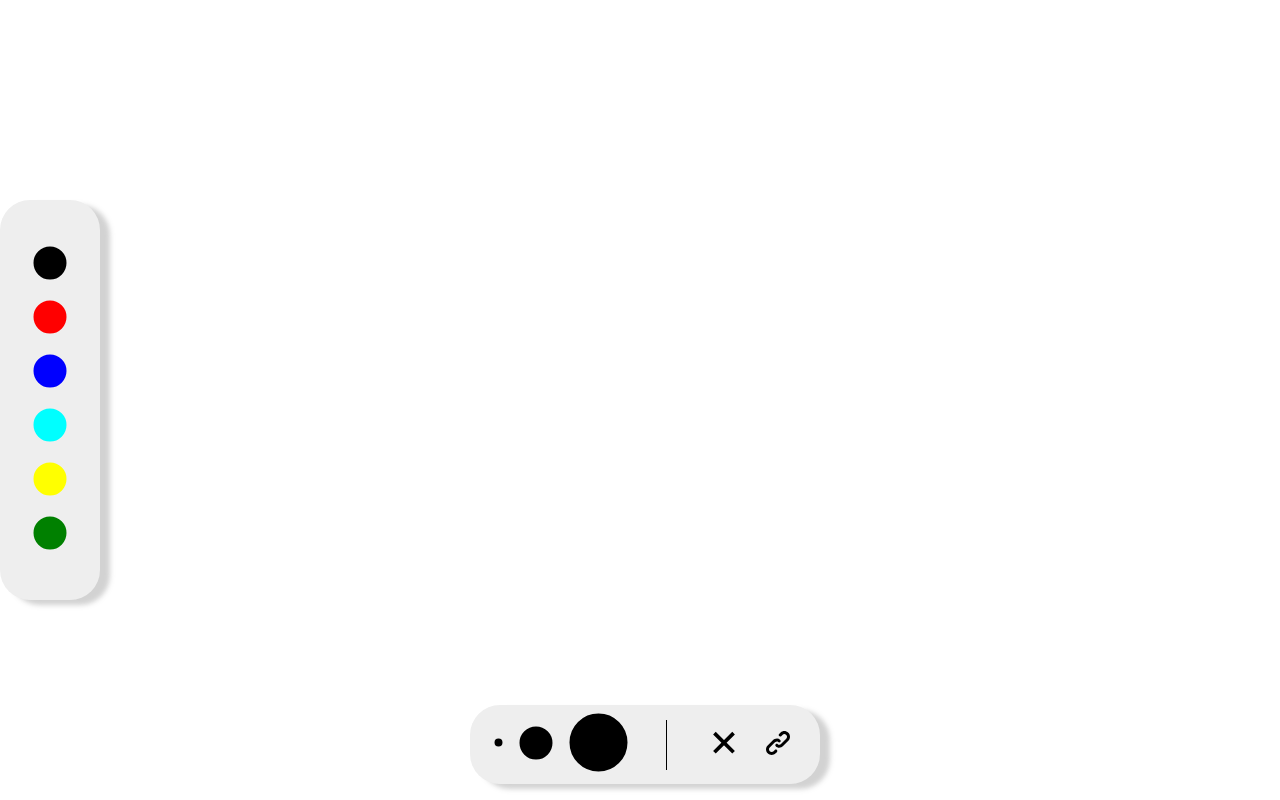
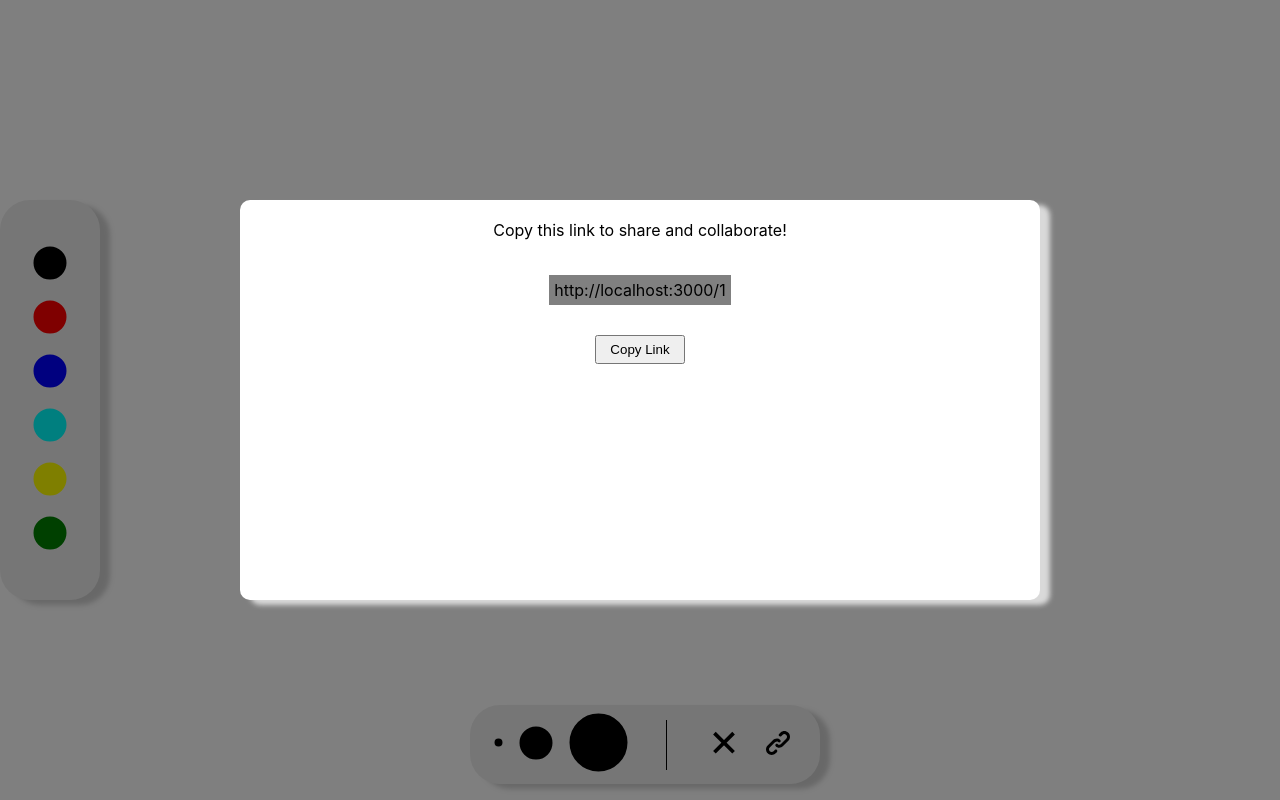
Before and after one commit to Kyle-Kerlew/whiteboard.io, a React (Create React App) app in the folder client/: page /1 in a window 1280 px wide. Both pictures are taken after a click on the picture 777 px from the left and 742 px from the top of the page. Built offline with nearby package versions, Linux system fonts and the light colour scheme; no server answers.

Commit message:
make popup cover the drawing side/bottom bars

```diff
--- a/client/src/components/drawing/canvas.js
+++ b/client/src/components/drawing/canvas.js
@@ -4,12 +4,14 @@ import BottomToolbar from "../toolbar/bottomtoolbar";
 import SideToolbar from "../toolbar/sidetoolbar";
 import {Socket} from '../socket/socket';
 import {useRouteMatch} from "react-router-dom";
+import ShareLinkBox from "../shared/linkShare";
 
 function Canvas() {
     const canvasRef = createRef();
     const [newData, setNewData] = useState();
     const [paintSize, setPaintSize] = useState(25);
     const [mouseDown, setMouseDown] = useState(false);
+    const [isPopupVisible, setIsPopupVisible] = useState(false);
     const [color, setColor] = useState('black');
     const {canvasId: whiteboardId} = useRouteMatch("/:canvasId").params;
 
@@ -82,6 +84,9 @@ function Canvas() {
 
     return (
         <React.Fragment>
+            {isPopupVisible &&
+            <ShareLinkBox whiteboardId={whiteboardId} text={"Copy this link to share and collaborate!"}/>
+            }
             <canvas id="drawing-board" ref={canvasRef} onClick={(e) => {
                 const context = canvasRef.current.getContext('2d');
                 context.beginPath();
@@ -155,7 +160,7 @@ function Canvas() {
             >
                 Please update your browser.
             </canvas>
-            <BottomToolbar setPaintSize={setPaintSize} clearBoard={clearBoard}/>
+            <BottomToolbar setIsPopupVisible={setIsPopupVisible} setPaintSize={setPaintSize} clearBoard={clearBoard}/>
             <SideToolbar setColor={setColor}/>
         </React.Fragment>
     );
--- /dev/null
+++ b/client/src/components/shared/linkShare.js
@@ -0,0 +1,22 @@
+import React from 'react';
+import '../../styles/shareLinkBox.css';
+
+function ShareLinkBox({text, whiteboardId}) {
+    const baseurl = "http://localhost:3000/";
+
+    function copyLink() {
+        //todo: automatically copy link into users browser & tell user we've done so
+    }
+
+    return (
+        <div className={"container"}>
+            <div className={"box"}>
+                <p>{text}</p>
+                <p className={"highlight"}>{baseurl + whiteboardId}</p>
+                <button onClick={copyLink}>Copy Link</button>
+            </div>
+        </div>
+    )
+}
+
+export default ShareLinkBox;
--- a/client/src/components/toolbar/bottomtoolbar.js
+++ b/client/src/components/toolbar/bottomtoolbar.js
@@ -1,8 +1,10 @@
-import React from 'react';
-import './bottomtoolbar.css';
+import React, {useState} from 'react';
+import '../../styles/bottomtoolbar.css';
 import CrossIcon from '../../resources/svg/cross-icon.svg'
 import LinkIcon from '../../resources/svg/link-icon.svg'
+
 const BottomToolbar = props => {
+
     return (
         <div className="bottomtoolbar">
             <ul>
@@ -26,7 +28,7 @@ const BottomToolbar = props => {
                     <img width="24px" height="24px" onClick={props.clearBoard} src={CrossIcon} alt={"Clear Board"}/>
                 </li>
                 <li>
-                    <img width="24px" height="24px" onClick={() => {}} src={LinkIcon} alt="Get Share Link"/>
+                    <img width="24px" height="24px" onClick={() => props.setIsPopupVisible(true)} src={LinkIcon} alt="Get Share Link"/>
                 </li>
             </ul>
         </div>
--- a/client/src/components/toolbar/popover.js
+++ b/client/src/components/toolbar/popover.js
@@ -1,5 +1,5 @@
 import React, {useRef, useState} from 'react';
-import './popover.css';
+import '../../styles/popover.css';
 import {v4 as uuidv4} from 'uuid';
 import {useHistory} from "react-router-dom";
 import {Socket} from '../socket/socket';
--- a/client/src/components/toolbar/sidetoolbar.js
+++ b/client/src/components/toolbar/sidetoolbar.js
@@ -1,5 +1,5 @@
 import React from 'react';
-import './sidetoolbar.css';
+import '../../styles/sidetoolbar.css';
 
 const SideToolbar = props => {
     return (
--- a/client/src/index.js
+++ b/client/src/index.js
@@ -1,6 +1,6 @@
 import React from 'react';
 import ReactDOM from 'react-dom';
-import './index.css';
+import './styles/index.css';
 import App from './App';
 import reportWebVitals from './reportWebVitals';
 import {BrowserRouter} from "react-router-dom";
--- /dev/null
+++ b/client/src/styles/shareLinkBox.css
@@ -0,0 +1,36 @@
+.highlight {
+    background-color: gray;
+}
+
+.container {
+    position: fixed;
+    width: 100vw;
+    height: 100vw;
+    z-index: 1;
+    background-color: rgba(0, 0, 0, 0.5);
+}
+
+.box {
+    position: fixed;
+    display: flex;
+    flex-direction: column;
+    align-items: center;
+
+    left: 50%;
+    bottom: 50%;
+    border-radius: 10px;
+    background-color: white;
+    box-shadow: 10px 5px 5px #e4e4e4e4;
+    width: 800px;
+    height: 400px;
+    margin-left: -400px;
+    margin-bottom: -200px;
+}
+
+.box > p, button {
+    margin: 15px 30px 15px 30px;
+    padding: 5px;
+}
+.box > button {
+    width: 90px;
+}
```
Also changed, not shown: client/src/styles/bottomtoolbar.css (renamed from client/src/components/toolbar/bottomtoolbar.css), client/src/styles/index.css (renamed from client/src/index.css), client/src/styles/popover.css (renamed from client/src/components/toolbar/popover.css), client/src/styles/sidetoolbar.css (renamed from client/src/components/toolbar/sidetoolbar.css), 1 other file (tests, documents, lock files or other folders).
